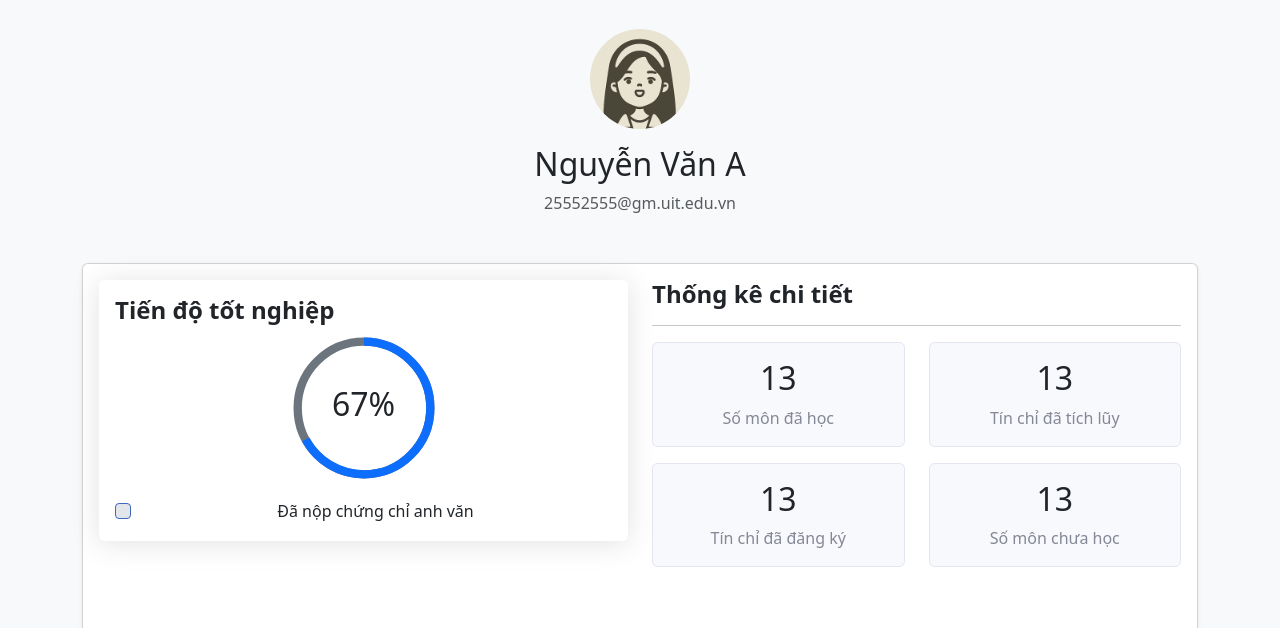
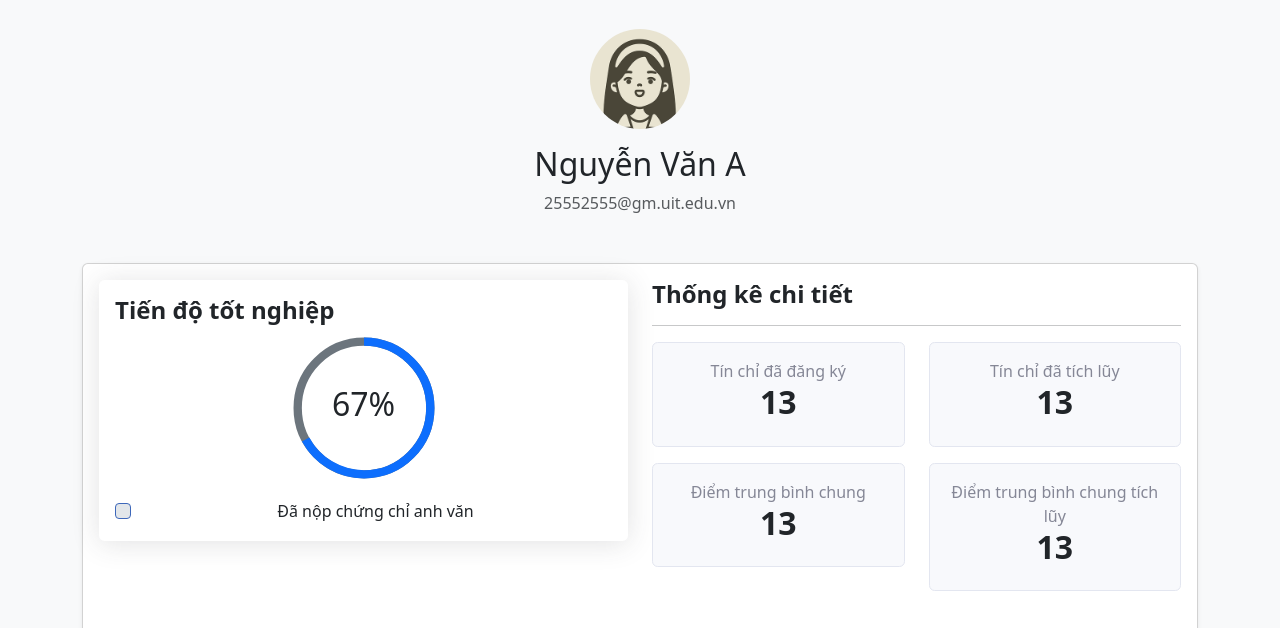
Before and after one commit to leehugw/NT208.P22.ANTT---LapTrinhUngDungWeb---Nhom6, a plain HTML site: page FrontEnd/StudyProgress/studyprogress.html in a window 1280 px wide. Shown: the part 147-775 px from the top of the page. Drawn offline with nearby package versions, Linux system fonts and the light colour scheme.

Commit message:
fix(UI): fix Study Progress UI

```diff
--- a/FrontEnd/StudyProgress/studyprogress.html
+++ b/FrontEnd/StudyProgress/studyprogress.html
@@ -114,26 +114,26 @@
                             <div class="row text-center">
                                 <div class="col-6 mb-3">
                                     <div class="stat-card">
-                                        <h3 class="font-weight-bold">13</h3>
-                                        <p>Số môn đã học</p>
+                                        <p>Tín chỉ đã đăng ký</p>
+                                        <h3 class="fw-bold">13</h3>
                                     </div>
                                 </div>
                                 <div class="col-6 mb-3">
                                     <div class="stat-card">
-                                        <h3 class="font-weight-bold">13</h3>
                                         <p>Tín chỉ đã tích lũy</p>
+                                        <h3 class="fw-bold">13</h3>
                                     </div>
                                 </div>
                                 <div class="col-6 mb-3">
                                     <div class="stat-card">
-                                        <h3 class="font-weight-bold">13</h3>
-                                        <p>Tín chỉ đã đăng ký</p>
+                                        <p>Điểm trung bình chung</p>
+                                        <h3 class="fw-bold">13</h3>
                                     </div>
                                 </div>
                                 <div class="col-6 mb-3">
                                     <div class="stat-card">
-                                        <h3 class="font-weight-bold">13</h3>
-                                        <p>Số môn chưa học</p>
+                                        <p>Điểm trung bình chung tích lũy</p>
+                                        <h3 class="fw-bold">13</h3>
                                     </div>
                                 </div>
                             </div>
```
